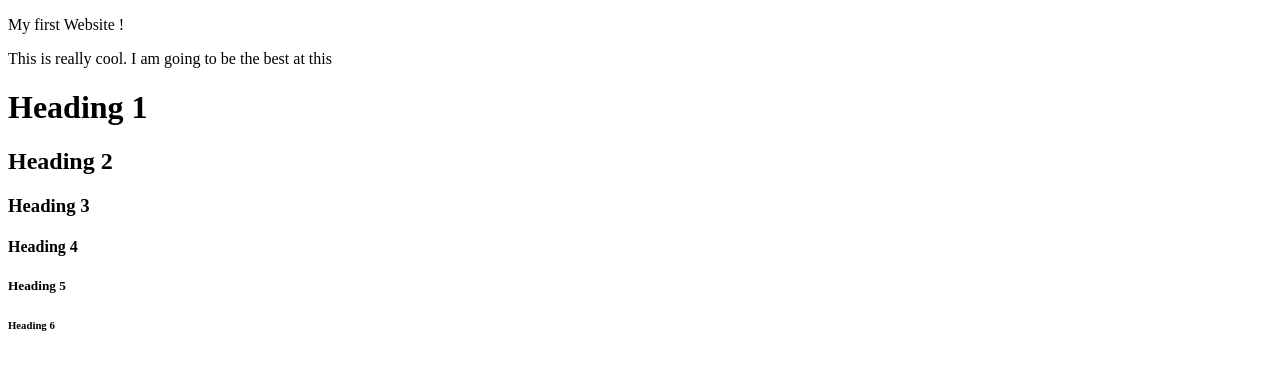
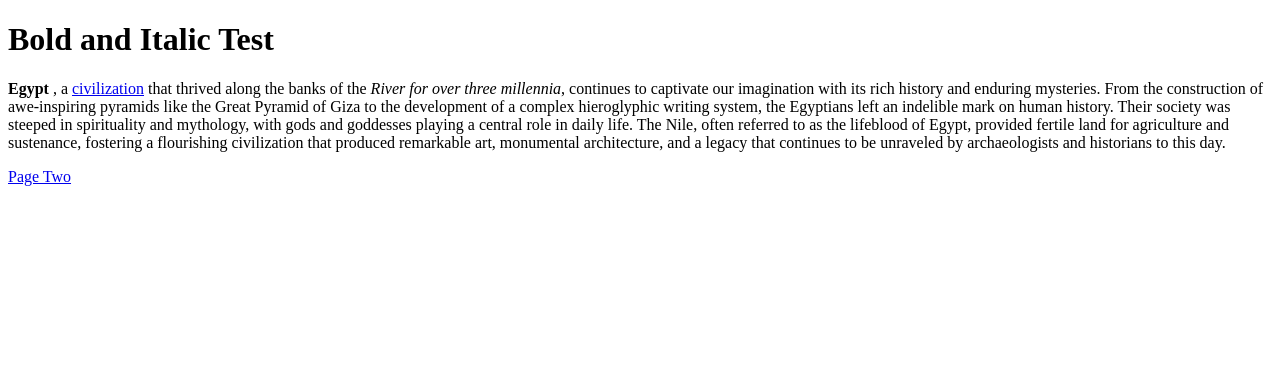
Before and after one commit to DavidCodingPath/git_test, a plain HTML site: page Assignments/MyFirstWebsite/index.html in a window 1280 px wide. Drawn offline with Linux system fonts and the light colour scheme.

Commit message:
Changing Index and Adding Page Two

```diff
--- a/Assignments/MyFirstWebsite/index.html
+++ b/Assignments/MyFirstWebsite/index.html
@@ -5,14 +5,8 @@
         <title>My First Website</title>
     </head>
     <body>
-        <p>My first Website !</p>
-        <p>This is really cool. I am going to be the best at this</p>
-
-        <h1>Heading 1</h1>
-        <h2>Heading 2</h2>
-        <h3>Heading 3</h3>
-        <h4>Heading 4</h4>
-        <h5>Heading 5</h5>
-        <h6>Heading 6</h6>
+        <h1>Bold and Italic Test</h1>
+        <p><strong> Egypt </strong>, a <a href="https://en.wikipedia.org/wiki/Ancient_Egypt">civilization</a>  that thrived along the banks of the <em> River for over three millennia</em>, continues to captivate our imagination with its rich history and enduring mysteries. From the construction of awe-inspiring pyramids like the Great Pyramid of Giza to the development of a complex hieroglyphic writing system, the Egyptians left an indelible mark on human history. Their society was steeped in spirituality and mythology, with gods and goddesses playing a central role in daily life. The Nile, often referred to as the lifeblood of Egypt, provided fertile land for agriculture and sustenance, fostering a flourishing civilization that produced remarkable art, monumental architecture, and a legacy that continues to be unraveled by archaeologists and historians to this day.</p>
+        <a href="PageTwo.html">Page Two</a>
     </body>
 </html>
```
Also changed, not shown: Assignments/MyFirstWebsite/PageTwo.html (added, +10 -0 lines).
